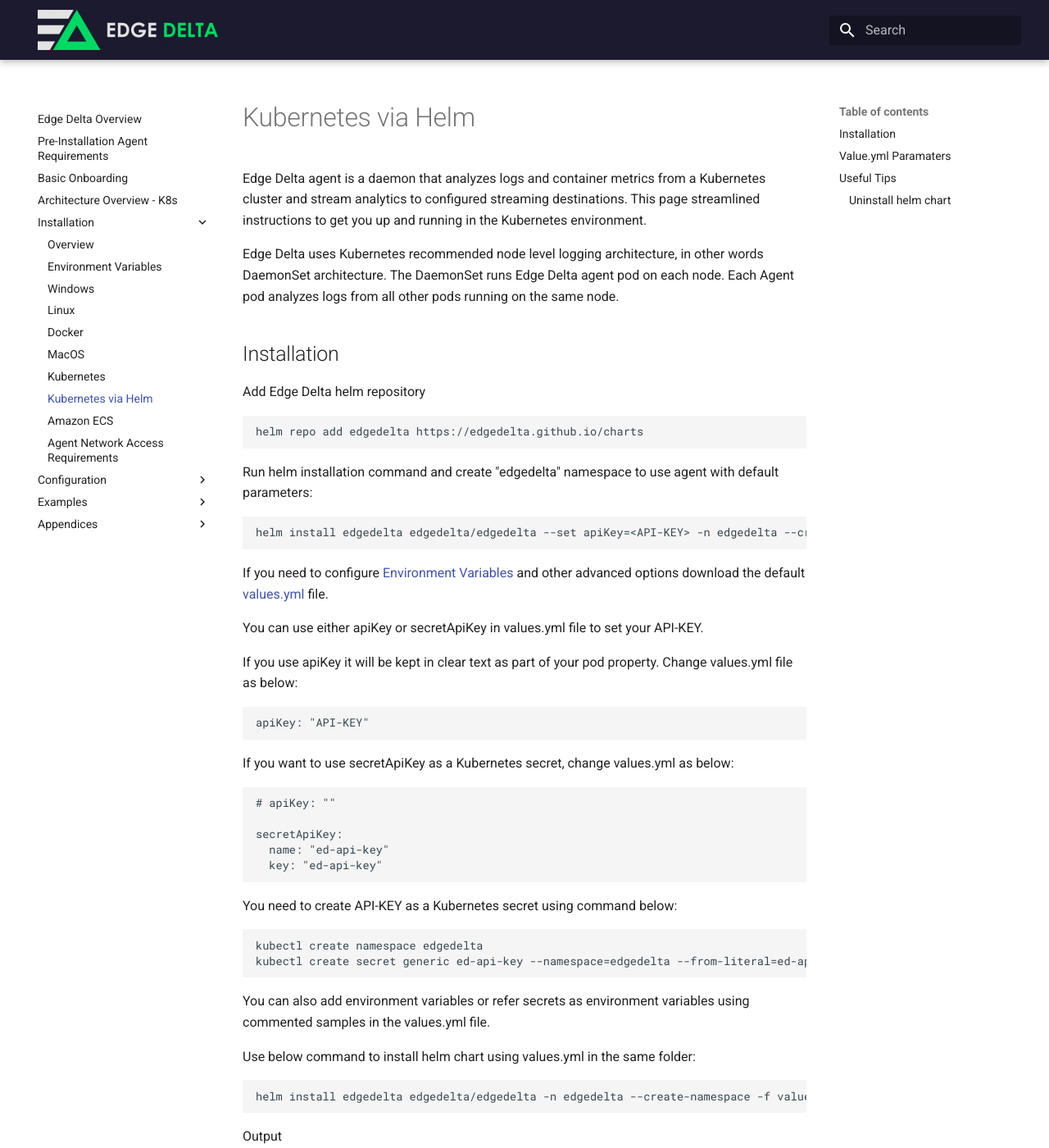
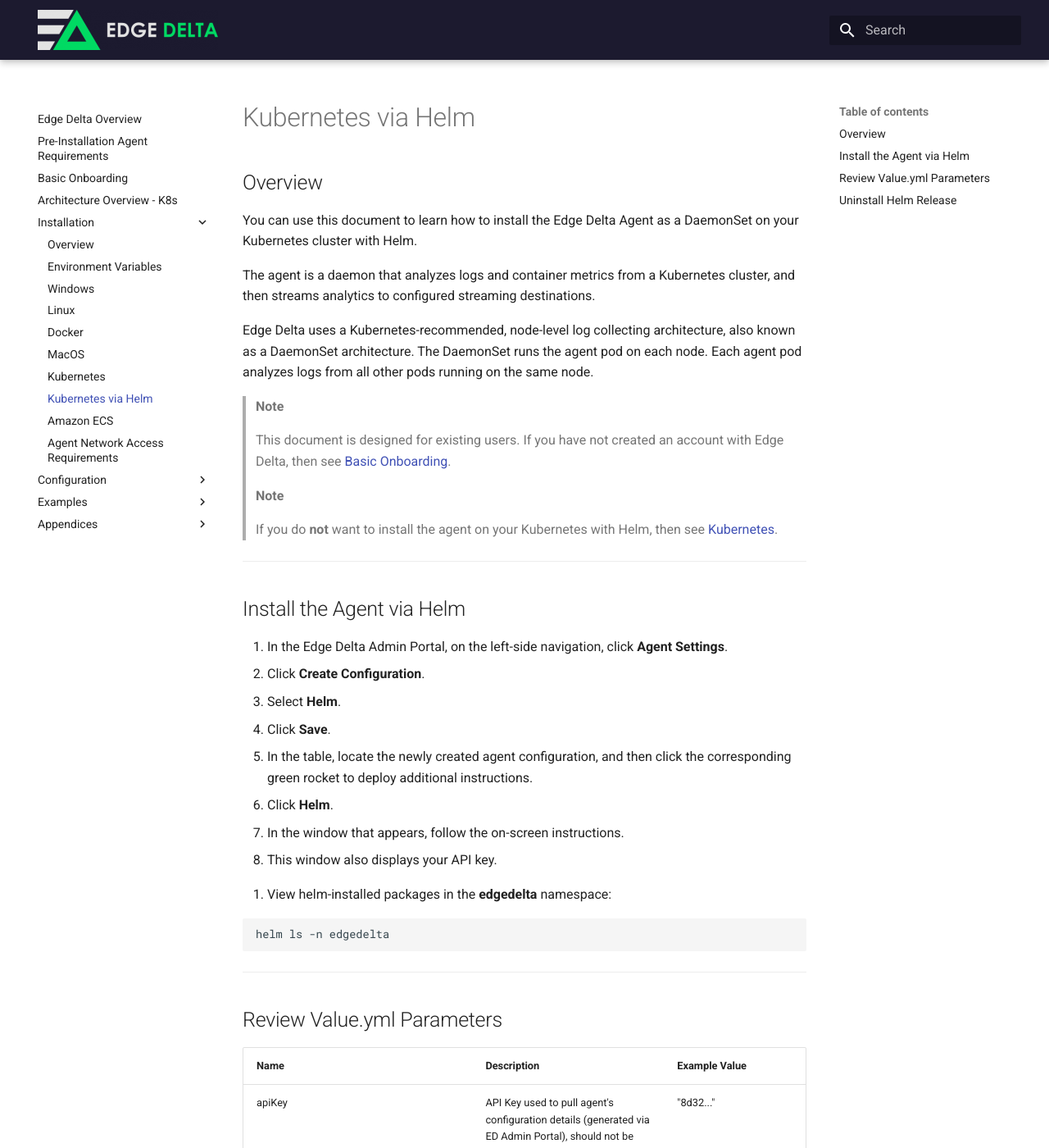
Before and after one commit to edgedelta/docs, an MkDocs documentation site: the page built from docs/installation/helm.md, in a window 1280 px wide and 1400 px high. Shown: the whole window at 82% size. Built offline with MkDocs 1.6.1 and Material for MkDocs 9.7.7, drawn with Linux system fonts in a browser that asks for light colours; some of the changed text lies outside the part shown.

Commit message:
Kubernentes helm installation (#50)
* Update kubernetes.md

Added link to Kubernetes via Helm doc

* Update helm.md

* Update helm.md

* Update helm.md

* Update helm.md

* Update helm.md

* Update helm.md

* Update helm.md

* Update helm.md

````diff
--- a/docs/installation/helm.md
+++ b/docs/installation/helm.md
@@ -5,37 +5,67 @@ description: >-
   have conceptual understanding of helm charts
 ---
 
-# Kubernetes via Helm
+## Overview
 
-Edge Delta agent is a daemon that analyzes logs and container metrics from a Kubernetes cluster and stream analytics to configured streaming destinations. This page streamlined instructions to get you up and running in the Kubernetes environment.
+You can use this document to learn how to install the Edge Delta Agent as a DaemonSet on your Kubernetes cluster with Helm.
 
-Edge Delta uses Kubernetes recommended node level logging architecture, in other words DaemonSet architecture. The DaemonSet runs Edge Delta agent pod on each node. Each Agent pod analyzes logs from all other pods running on the same node.
+The agent is a daemon that analyzes logs and container metrics from a Kubernetes cluster, and then streams analytics to configured streaming destinations.
 
-## Installation
+Edge Delta uses a Kubernetes-recommended, node-level log collecting architecture, also known as a DaemonSet architecture. The DaemonSet runs the agent pod on each node. Each agent pod analyzes logs from all other pods running on the same node.
 
-Add Edge Delta helm repository
+> **Note**
+>
+> This document is designed for existing users. If you have not created an account with Edge Delta, then see [Basic Onboarding](../basic-onboarding.md).
 
-```text
+> **Note**
+>
+> If you do **not** want to install the agent on your Kubernetes with Helm, then see [Kubernetes](kubernetes.md).
+
+***
+
+
+## Install the Agent via Helm
+
+1. In the Edge Delta Admin Portal, on the left-side navigation, click **Agent Settings**.
+2. Click **Create Configuration**.
+3. Select **Helm**.
+4. Click **Save**.
+5. In the table, locate the newly created agent configuration, and then click the corresponding green rocket to deploy additional instructions.
+6. Click **Helm**.
+7. In the window that appears, follow the on-screen instructions.
+  - This window also displays your API key.
+
+<!--
+
+
+
+## Add and Configure Helm
+
+1. Add the Edge Delta Helm repository:
+
+```
 helm repo add edgedelta https://edgedelta.github.io/charts
 ```
 
-Run helm installation command and create "edgedelta" namespace to use agent with default parameters:
+2. Run the helm installation command, and then create the **edgedelta** namespace to use the Edge Delta Agent with default parameters:
 
-```text
+```
 helm install edgedelta edgedelta/edgedelta --set apiKey=<API-KEY> -n edgedelta --create-namespace
 ```
 
-If you need to configure [Environment Variables](environment-variables.md) and other advanced options download the default [values.yml](https://edgedelta.github.io/charts/edgedelta/values.yaml) file.
+3. To set your **API-KEY**, you can use either **apiKey** or **secretApiKey** in the values.yml file.
 
-You can use either apiKey or secretApiKey in values.yml file to set your API-KEY.
-
-If you use apiKey it will be kept in clear text as part of your pod property. Change values.yml file as below:
+  - To use **apiKey** as a Kubernetes secret, change the values.yml file:
 
 ```yaml
 apiKey: "API-KEY"
 ```
 
-If you want to use secretApiKey as a Kubernetes secret, change values.yml as below:
+> **Note**
+>
+> **apiKey** will be kept in clear text as part of your pod property.
+
+  - To use **secretApiKey** as a Kubernetes secret, change the values.yml file:
 
 ```yaml
 # apiKey: ""
@@ -45,24 +75,20 @@ secretApiKey:
   key: "ed-api-key"
 ```
 
-You need to create API-KEY as a Kubernetes secret using command below:
+4. Create **API-KEY** as a Kubernetes secret:
 
-```text
+```
 kubectl create namespace edgedelta
 kubectl create secret generic ed-api-key --namespace=edgedelta --from-literal=ed-api-key="API-KEY"
 ```
 
-You can also add environment variables or refer secrets as environment variables using commented samples in the values.yml file.
+> **Note**
+>
+> You can also add environment variables or refer secrets as environment variables using commented samples in the values.yml file. For additional environment variables, you can download and edit [https://edgedelta.github.io/k8s/edgedelta-agent.yml](https://edgedelta.github.io/k8s/edgedelta-agent.yml). To learn more, review the [Environment Variables](https://docs.edgedelta.com/installation/environment-variables/) document, specially the **Examples - Kubernetes (yml configuration) section**.
 
-Use below command to install helm chart using values.yml in the same folder:
+9. Review the following output:
 
-```text
-helm install edgedelta edgedelta/edgedelta -n edgedelta --create-namespace -f values.yaml
 ```
-
-Output
-
-```text
 NAME: edgedelta
 LAST DEPLOYED: Fri Jul 17 17:49:42 2020
 NAMESPACE: edgedelta
@@ -74,12 +100,24 @@ NOTES:
 2. Find the configuration with <API-KEY> to check if agents are active
 ```
 
-Show helm installed packages in "edgedelta" namespace
 
-```text
+8. In the same folder, install the helm chart using values.yml:
+
+```
+helm install edgedelta edgedelta/edgedelta -n edgedelta --create-namespace -f values.yaml
+```
+
+-->
+
+8. View helm-installed packages in the **edgedelta** namespace:
+
+```
 helm ls -n edgedelta
 ```
-## Value.yml Paramaters
+
+***
+
+## Review Value.yml Parameters
 
 | Name | Description | Example Value |
 | :--- | :--- | :--- |
@@ -100,11 +138,14 @@ helm ls -n edgedelta
 | resources.requests.memory | Minimum requested memory for agent pod |256Mi |
 | image | Agent docker image | edgedelta/agent |
 
+***
 
-## Useful Tips
+## Uninstall Helm Release
 
-### Uninstall helm chart
+To uninstall the helm chart:
 
-```text
+```
 helm delete edgedelta -n edgedelta
 ```
+
+***
````
Also changed, not shown: docs/installation/kubernetes.md (+4 -1 lines).
